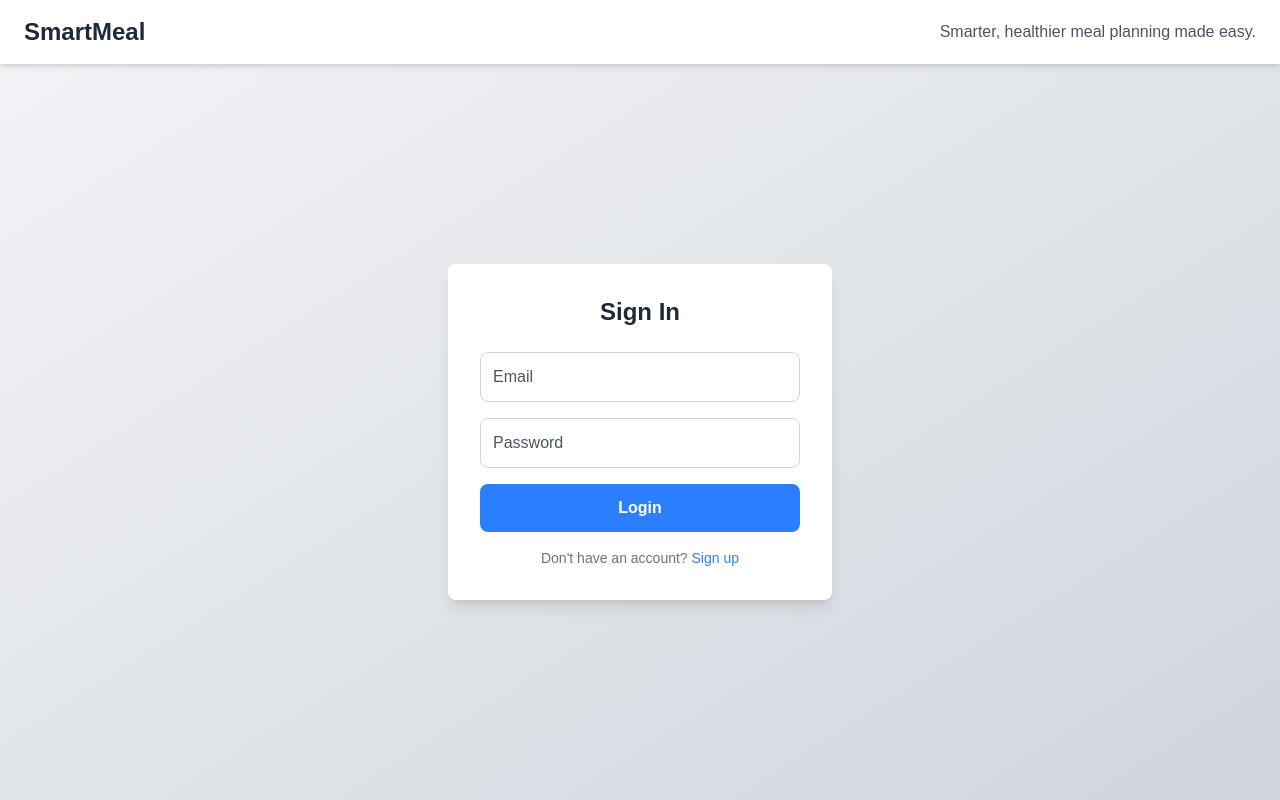
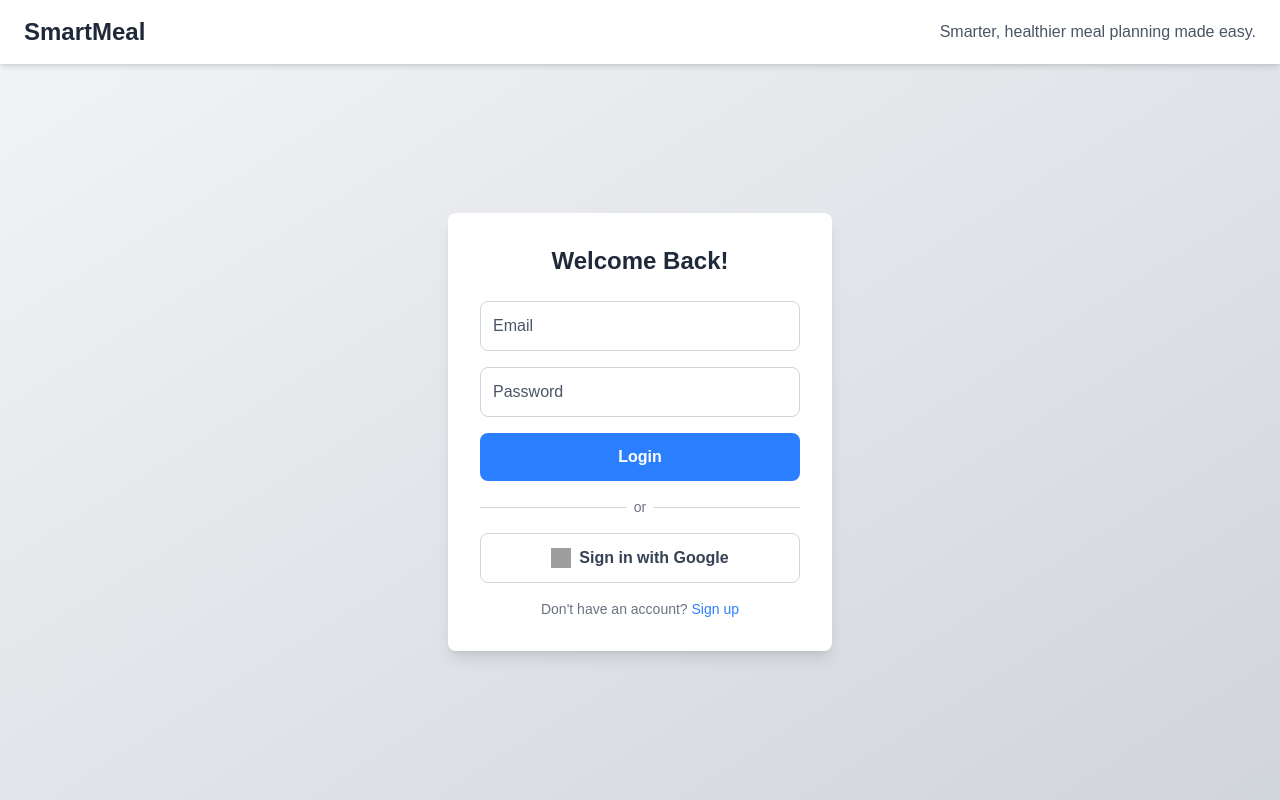
Before and after one commit to sushelan/smartmeal-ai, a Next.js app in the folder frontend/: page / in a window 1280 px wide. Built offline with nearby package versions, Linux system fonts and the light colour scheme; grey boxes are pictures that could not be loaded.

Commit message:
added google auth button

```diff
--- a/frontend/src/app/page.js
+++ b/frontend/src/app/page.js
@@ -12,6 +12,10 @@ export default function Login() {
     alert("Login button clicked!");
   };
 
+  const handleGoogleSignIn = () => {
+    console.log("Google Sign-In Clicked");
+  };
+
   return (
     <div className="flex flex-col min-h-screen bg-gradient-to-br from-gray-100 to-gray-300">
       {/* Navigation Bar */}
@@ -24,7 +28,7 @@ export default function Login() {
       <div className="flex flex-grow items-center justify-center">
         <div className="bg-white p-8 rounded-lg shadow-lg max-w-sm w-full">
           <h2 className="text-2xl font-semibold text-gray-800 text-center mb-6">
-            Sign In
+            Welcome Back!
           </h2>
           <form onSubmit={handleSubmit} className="flex flex-col gap-4">
             <input
@@ -48,6 +52,23 @@ export default function Login() {
               Login
             </button>
           </form>
+
+          {/* Divider */}
+          <div className="flex items-center my-4">
+            <hr className="flex-grow border-gray-300" />
+            <span className="px-2 text-gray-500 text-sm">or</span>
+            <hr className="flex-grow border-gray-300" />
+          </div>
+
+          {/* Google Sign-In Button */}
+          <button
+            onClick={handleGoogleSignIn}
+            className="flex items-center justify-center border border-gray-300 p-3 rounded-lg text-gray-700 font-semibold hover:bg-gray-100 transition-all duration-200 w-full"
+          >
+            <img src="/google-icon.svg" alt="Google Logo" className="w-5 h-5 mr-2" />
+            Sign in with Google
+          </button>
+
           <p className="text-sm text-gray-500 mt-4 text-center">
             Don't have an account?{" "}
             <a href="/signup" className="text-blue-500 hover:underline">
```
